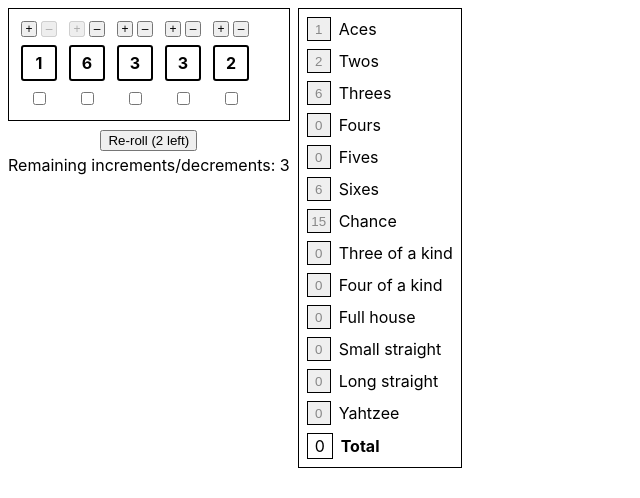
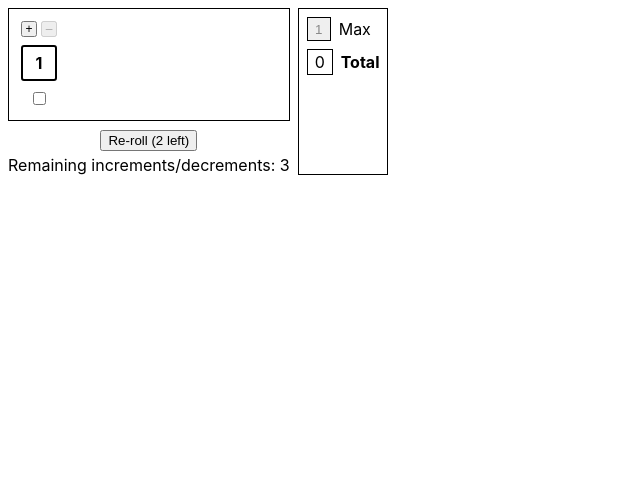
Before and after one commit to nick-hiebl/yahtz-like, a React (Create React App) app: page / in a window 1280 px wide. Shown: the top 498 px of the page, without its empty margins (0-640 px from the left). Built offline with nearby package versions, Linux system fonts and the light colour scheme; the HTML template or start-up script is replaced by a standard one.

Commit message:
Refactor into multiple files

```diff
--- a/src/Game.tsx
+++ b/src/Game.tsx
@@ -1,20 +1,14 @@
-import { JSX, useState } from 'react';
+import { JSX, useEffect, useState } from 'react';
+
+import { type Target, type Value, isNumberValue } from './types';
+import { FULL_YAHTZEE_GAME } from './yahtzee';
 
 import './Game.css';
+import { sum } from './value-utils';
 
-const NUM_DICE = 5;
-const DICE_MAX_FACE = 6;
-const INITIAL_REROLLS = 2;
-
-type NumberValue = { type: 'number'; value: number };
-
-type Value =
-    | NumberValue
-    | { type: 'wild' };
-
-function isNumberValue(value: Value): value is NumberValue {
-    return value.type === 'number';
-}
+const getRandomValue = (): Value => {
+    return { type: 'number', value: Math.floor(Math.random() * DICE_MAX_FACE + 1) };
+};
 
 const ValueComponent = (props: Value): JSX.Element => {
     if (isNumberValue(props)) {
@@ -26,144 +20,17 @@
     return <span>???</span>;
 };
 
-const getRandomValue = (): Value => {
-    return { type: 'number', value: Math.floor(Math.random() * DICE_MAX_FACE + 1) };
-};
-
-type Target = {
-    id: string;
-    name: string;
-    scorer: (values: Value[]) => number;
-    result?: Value[];
-    score?: number;
-};
-
-function countValue(targetValue: number) {
-    return (values: Value[]): number => {
-        return values.filter(v => v.type === 'number' && v.value === targetValue).length * targetValue;
-    };
-}
-
-function hasNOfAKind(count: number, values: Value[]) {
-    const countMap: Record<number, number> = {};
-
-    for (const value of values) {
-        if (value.type === 'number') {
-            countMap[value.value] = (countMap[value.value] ?? 0) + 1;
-        }
-    }
-
-    return Math.max(...Object.values(countMap)) >= count;
-}
-
-function hasFullHouse(values: Value[]) {
-    const countMap: Record<number, number> = {};
-
-    for (const value of values) {
-        if (value.type === 'number') {
-            countMap[value.value] = (countMap[value.value] ?? 0) + 1;
-        }
-    }
-
-    const countSet = new Set(Object.values(countMap));
-
-    return countSet.has(2) && countSet.has(3);
-}
-
-function hasRunOfLength(length: number, values: Value[]) {
-    const simpleValues = Array.from(new Set(values.filter(isNumberValue).map(v => v.value)));
-    simpleValues.sort((a, b) => a - b);
-
-    let runLength = 0;
-    let maxLengthFound = 0;
-
-    for (let i = 0; i < simpleValues.length; i++) {
-        if (simpleValues[i] === simpleValues[i - 1] + 1) {
-            runLength += 1;
-            maxLengthFound = Math.max(runLength, maxLengthFound);
-        } else {
-            runLength = 1;
-        }
-    }
-
-    return maxLengthFound >= length;
-}
-
-function sumValues(values: Value[]) {
-    return values.reduce((total: number, value: Value) => total + (isNumberValue(value) ? value.value : 0), 0);
-}
-
-function sum(values: number[]) {
-    return values.reduce((total: number, thisNumber: number) => total + thisNumber, 0);
-}
-
-const FULL_YAHTZEE_GAME: Target[] = [
+export const INITIAL_GAME: Target[] = [
     {
-        id: 'ones',
-        name: 'Aces',
-        scorer: countValue(1),
-    },
-    {
-        id: 'twos',
-        name: 'Twos',
-        scorer: countValue(2),
-    },
-    {
-        id: 'threes',
-        name: 'Threes',
-        scorer: countValue(3),
-    },
-    {
-        id: 'fours',
-        name: 'Fours',
-        scorer: countValue(4),
-    },
-    {
-        id: 'fives',
-        name: 'Fives',
-        scorer: countValue(5),
-    },
-    {
-        id: 'sixes',
-        name: 'Sixes',
-        scorer: countValue(6),
-    },
-    {
-        id: 'chance',
-        name: 'Chance',
-        scorer: values => sumValues(values),
-    },
-    {
-        id: 'three-of-a-kind',
-        name: 'Three of a kind',
-        scorer: values => hasNOfAKind(3, values) ? sumValues(values) : 0,
-    },
-    {
-        id: 'four-of-a-kind',
-        name: 'Four of a kind',
-        scorer: values => hasNOfAKind(4, values) ? sumValues(values) : 0,
-    },
-    {
-        id: 'full-house',
-        name: 'Full house',
-        scorer: values => hasFullHouse(values) ? 25 : 0,
-    },
-    {
-        id: 'small-straight',
-        name: 'Small straight',
-        scorer: values => hasRunOfLength(4, values) ? 30 : 0,
-    },
-    {
-        id: 'long-straight',
-        name: 'Long straight',
-        scorer: values => hasRunOfLength(5, values) ? 40 : 0,
-    },
-    {
-        id: 'five-of-a-kind',
-        name: 'Yahtzee',
-        scorer: values => hasNOfAKind(5, values) ? 50 : 0,
+        id: 'max',
+        name: 'Max',
+        scorer: (values: Value[]) => Math.max(...values.filter(isNumberValue).map(v => v.value)) ?? 0,
     },
 ];
+
+const NUM_DICE = 1;
+const DICE_MAX_FACE = 6;
+const INITIAL_REROLLS = 2;
 
 const DEFAULT_INCS = 3;
 
@@ -176,8 +43,17 @@
 
     const [locks, setLocks] = useState(new Array(NUM_DICE).fill(false));
 
+    const diceLength = rolls.length;
+    const locksLength = locks.length;
+
+    useEffect(() => {
+        if (diceLength !== locksLength) {
+            setLocks(new Array(diceLength).fill(false));
+        }
+    }, [diceLength, locksLength]);
+
     const [targets, setTargets] = useState<Target[]>(() => {
-        return FULL_YAHTZEE_GAME.slice().map(v => ({ ...v }));
+        return INITIAL_GAME.slice().map(v => ({ ...v }));
     });
 
     const reroll = () => {
--- /dev/null
+++ b/src/types.ts
@@ -0,0 +1,17 @@
+export type NumberValue = { type: 'number'; value: number };
+
+export type Value =
+    | NumberValue
+    | { type: 'wild' };
+
+export function isNumberValue(value: Value): value is NumberValue {
+    return value.type === 'number';
+}
+
+export type Target = {
+    id: string;
+    name: string;
+    scorer: (values: Value[]) => number;
+    result?: Value[];
+    score?: number;
+};
--- /dev/null
+++ b/src/value-utils.ts
@@ -0,0 +1,60 @@
+import { type Value, isNumberValue } from './types';
+
+export function countValue(targetValue: number) {
+    return (values: Value[]): number => {
+        return values.filter(v => v.type === 'number' && v.value === targetValue).length * targetValue;
+    };
+}
+
+export function hasNOfAKind(count: number, values: Value[]) {
+    const countMap: Record<number, number> = {};
+
+    for (const value of values) {
+        if (value.type === 'number') {
+            countMap[value.value] = (countMap[value.value] ?? 0) + 1;
+        }
+    }
+
+    return Math.max(...Object.values(countMap)) >= count;
+}
+
+export function hasFullHouse(values: Value[]) {
+    const countMap: Record<number, number> = {};
+
+    for (const value of values) {
+        if (value.type === 'number') {
+            countMap[value.value] = (countMap[value.value] ?? 0) + 1;
+        }
+    }
+
+    const countSet = new Set(Object.values(countMap));
+
+    return countSet.has(2) && countSet.has(3);
+}
+
+export function hasRunOfLength(length: number, values: Value[]) {
+    const simpleValues = Array.from(new Set(values.filter(isNumberValue).map(v => v.value)));
+    simpleValues.sort((a, b) => a - b);
+
+    let runLength = 0;
+    let maxLengthFound = 0;
+
+    for (let i = 0; i < simpleValues.length; i++) {
+        if (simpleValues[i] === simpleValues[i - 1] + 1) {
+            runLength += 1;
+            maxLengthFound = Math.max(runLength, maxLengthFound);
+        } else {
+            runLength = 1;
+        }
+    }
+
+    return maxLengthFound >= length;
+}
+
+export function sumValues(values: Value[]) {
+    return values.reduce((total: number, value: Value) => total + (isNumberValue(value) ? value.value : 0), 0);
+}
+
+export function sum(values: number[]) {
+    return values.reduce((total: number, thisNumber: number) => total + thisNumber, 0);
+}
--- /dev/null
+++ b/src/yahtzee.ts
@@ -0,0 +1,70 @@
+import type { Target } from './types';
+import { countValue, hasFullHouse, hasNOfAKind, hasRunOfLength, sumValues } from './value-utils';
+
+export const FULL_YAHTZEE_GAME: Target[] = [
+    {
+        id: 'ones',
+        name: 'Aces',
+        scorer: countValue(1),
+    },
+    {
+        id: 'twos',
+        name: 'Twos',
+        scorer: countValue(2),
+    },
+    {
+        id: 'threes',
+        name: 'Threes',
+        scorer: countValue(3),
+    },
+    {
+        id: 'fours',
+        name: 'Fours',
+        scorer: countValue(4),
+    },
+    {
+        id: 'fives',
+        name: 'Fives',
+        scorer: countValue(5),
+    },
+    {
+        id: 'sixes',
+        name: 'Sixes',
+        scorer: countValue(6),
+    },
+    {
+        id: 'chance',
+        name: 'Chance',
+        scorer: values => sumValues(values),
+    },
+    {
+        id: 'three-of-a-kind',
+        name: 'Three of a kind',
+        scorer: values => hasNOfAKind(3, values) ? sumValues(values) : 0,
+    },
+    {
+        id: 'four-of-a-kind',
+        name: 'Four of a kind',
+        scorer: values => hasNOfAKind(4, values) ? sumValues(values) : 0,
+    },
+    {
+        id: 'full-house',
+        name: 'Full house',
+        scorer: values => hasFullHouse(values) ? 25 : 0,
+    },
+    {
+        id: 'small-straight',
+        name: 'Small straight',
+        scorer: values => hasRunOfLength(4, values) ? 30 : 0,
+    },
+    {
+        id: 'long-straight',
+        name: 'Long straight',
+        scorer: values => hasRunOfLength(5, values) ? 40 : 0,
+    },
+    {
+        id: 'five-of-a-kind',
+        name: 'Yahtzee',
+        scorer: values => hasNOfAKind(5, values) ? 50 : 0,
+    },
+];
```
